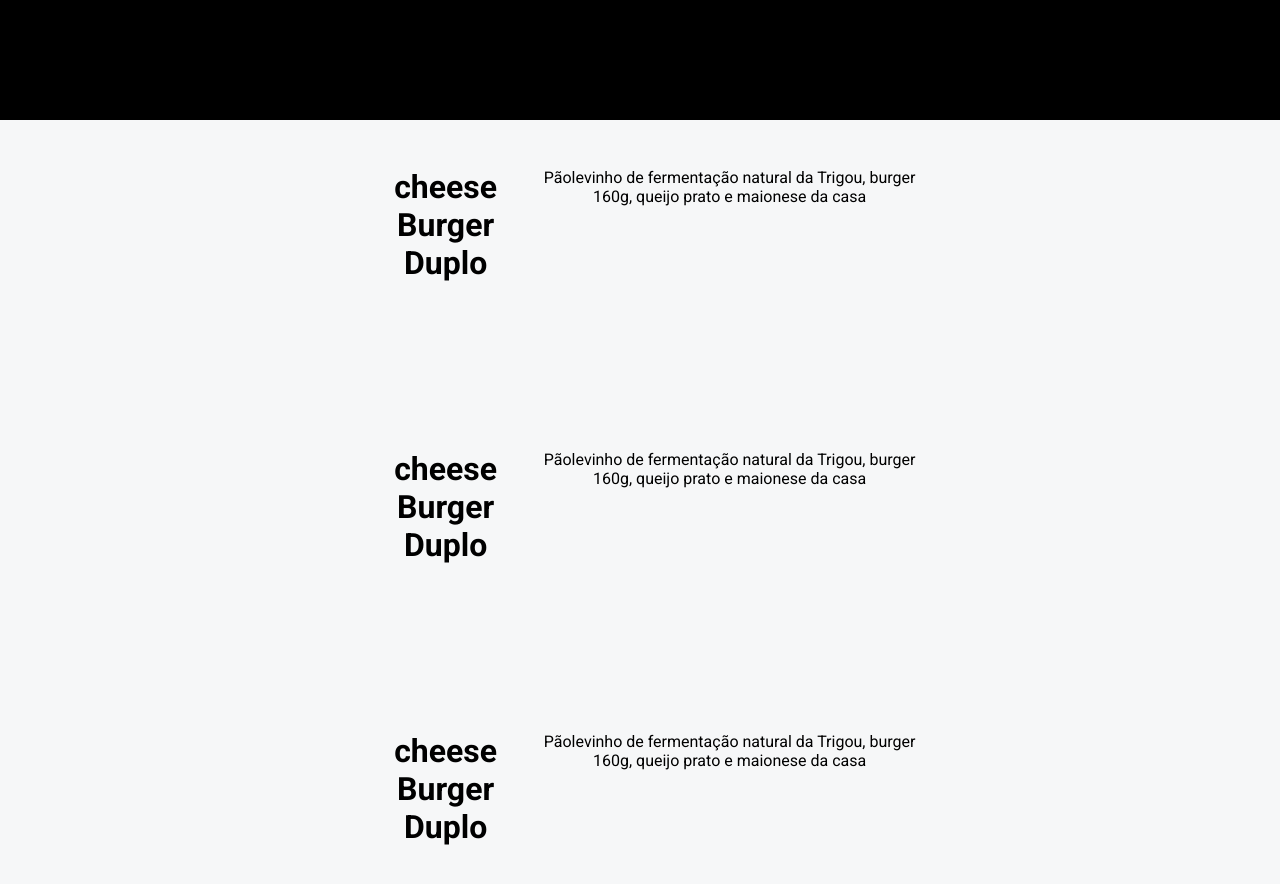
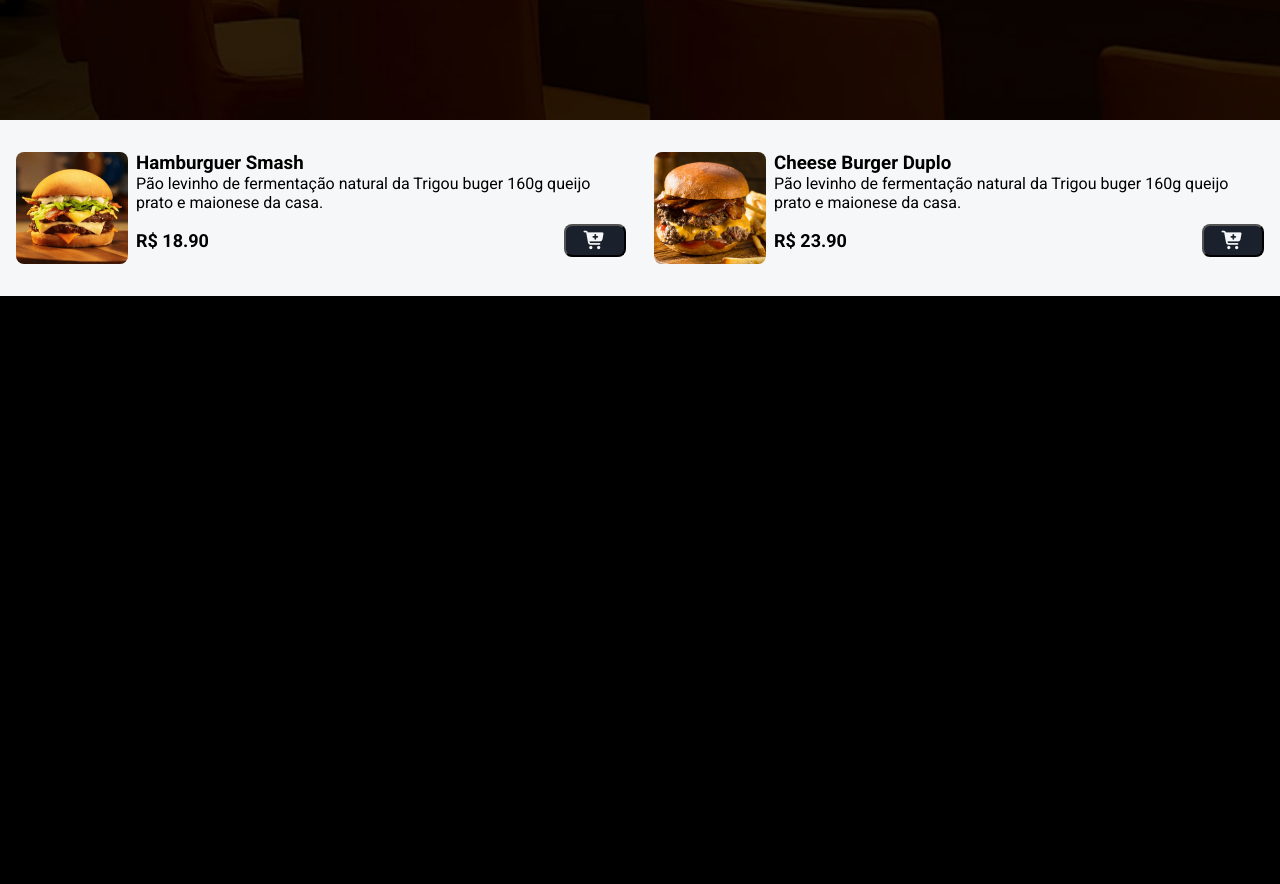
Before and after one commit to Arvicxz/Dev-Smash, a plain HTML site: page index.html in a window 1280 px wide. Shown: the part 680-1564 px from the top of the page. After the commit the page ends 976 px from the top, so only its background shows below. Drawn offline with Linux system fonts and the light colour scheme; files that its build step writes are made by us from their sources.

Commit message:
feat: novas atualizações no codigo, alteração de estrutura do html e css com adição de media quare

```diff
--- a/css/style.css
+++ b/css/style.css
@@ -26,7 +26,7 @@ body {
     display: flex;
     justify-content: center;
     align-items: center;
-    background-image: url('/Lanchonete/assets/img/bg.png');
+    background-image: url('/assets/img/bg.png');
     background-size:  cover;
     background-position: center;
     background-repeat: no-repeat;
@@ -78,22 +78,66 @@ body {
     font-weight: bold;
 }
 
-.container {
-    display: flex;
+
+.grid {
+    display: grid;
     flex-direction: column;
     align-items: center;
     background-color: var(--white);
     padding: 2rem 1rem;
-    justify-content: space-between;
-    gap: 7rem;
+    gap: 1.75rem;
+    grid-template-columns: 1fr;
+    margin-left: auto;
+    margin-right: auto;
+    max-width: 80rem;
 }
 
-.item-1 {
+@media (min-width: 762px) {
+    .grid {
+        grid-template-columns: repeat(2, minmax(0,1fr));
+    }
+}
+
+.item {
     display: flex;
-    width: 100%;
-    max-width: 600px;
-    margin-bottom: 1.5rem;
-    padding: 1rem;
+    gap: .5rem;
+}
+
+.item img {
+    width: 7rem;
+    height: 7rem;
+    border-radius: 8px;
+}
+
+.item img:hover {
+    transform: rotate(3deg) scale(1.1);
+    transition-duration: 300ms;
+}
+
+.text {
     color: var(--black);
-    text-align: center;
 }
+
+.price {
+    display: flex;
+    align-items: center;
+    justify-content: space-between;
+    gap: .5rem;
+    margin-top: .75rem;
+}
+
+.price p {
+    font-weight: 700;
+    font-size: large;
+}
+
+.cart-btn {
+    background: #1a202c;
+    padding: 5px 18px;
+    border-radius: .5rem;
+}
+
+.cart-btn i {
+    font-size: large;
+    color: var(--white);
+}
--- a/index.html
+++ b/index.html
@@ -6,24 +6,17 @@
     <title>Dev Smash</title>
     <link
       rel="stylesheet"
-      href="https://cdnjs.cloudflare.com/ajax/libs/font-awesome/7.0.0/css/all.min.css"
-      integrity="sha512-DxV+EoADOkOygM4IR9yXP8Sb2qwgidEmeqAEmDKIOfPRQZOWbXCzLC6vjbZyy0vPisbH2SyW27+ddLVCN+OMzQ=="
+      href="https://cdnjs.cloudflare.com/ajax/libs/font-awesome/7.0.1/css/all.min.css"
+      integrity="sha512-2SwdPD6INVrV/lHTZbO2nodKhrnDdJK9/kg2XD1r9uGqPo1cUbujc+IYdlYdEErWNu69gVcYgdxlmVmzTWnetw=="
       crossorigin="anonymous"
       referrerpolicy="no-referrer"
     />
-    <link
-      rel="stylesheet"
-      href="https://cdnjs.cloudflare.com/ajax/libs/font-awesome/4.7.0/css/font-awesome.css"
-      integrity="sha512-5A8nwdMOWrSz20fDsjczgUidUBR8liPYU+WymTZP1lmY9G6Oc7HlZv156XqnsgNUzTyMefFTcsFH/tnJE/+xBg=="
-      crossorigin="anonymous"
-      referrerpolicy="no-referrer"
-    />
-    <link rel="stylesheet" href="/Lanchonete/css/style.css" />
+    <link rel="stylesheet" href="/css/style.css" />
   </head>
   <body>
     <header class="header">
       <div class="title">
-        <img src="/Lanchonete/assets/img/hamb-1.png" alt="Logo" />
+        <img src="/assets/img/hamb-1.png" alt="Logo" />
         <h1>Dev Smash</h1>
         <span>Rua dev rush, 14 - Salvador, BA</span>
         <div class="funcion">
@@ -32,33 +25,54 @@
       </div>
     </header>
 
-    <div class="container">
-      <div class="item-1">
-        <img src="/Lanchonete/assets/img/hamb-1.png" alt="" />
-        <h1>cheese Burger Duplo</h1>
+    <div id="menu" class="container">
+      <main class="grid">
+        <div class="item">
+          <img src="./assets/img/hamb-1.png" alt="Hamburguer Smash" />
+
+          <div class="text">
+            <h3>Hamburguer Smash</h3>
             <p>
-          Pãolevinho de fermentação natural da Trigou, burger 160g, queijo prato
-          e maionese da casa
+              Pão levinho de fermentação natural da Trigou buger 160g queijo
+              prato e maionese da casa.
             </p>
+
+            <div class="price">
+              <p>R$ 18.90</p>
+              <button
+                class="cart-btn"
+                data-name="Hamburguer Smash"
+                data-price="18.90"
+              >
+                <i class="fa fa-cart-plus"></i>
+              </button>
+            </div>
+          </div>
         </div>
 
-      <div class="item-1">
-        <img src="/Lanchonete/assets/img/hamb-1.png" alt="" />
-        <h1>cheese Burger Duplo</h1>
+        <div class="item">
+          <img src="./assets/img/hamb-2.png" alt="Cheese Burger Duplo" />
+
+          <div class="text">
+            <h3>Cheese Burger Duplo</h3>
             <p>
-          Pãolevinho de fermentação natural da Trigou, burger 160g, queijo prato
-          e maionese da casa
+              Pão levinho de fermentação natural da Trigou buger 160g queijo
+              prato e maionese da casa.
             </p>
+
+            <div class="price">
+              <p>R$ 23.90</p>
+              <button
+                class="cart-btn"
+                data-name="Hamburguer Smash"
+                data-price="13.90"
+              >
+                <i class="fa fa-cart-plus"></i>
+              </button>
             </div>
-
-      <div class="item-1">
-        <img src="/Lanchonete/assets/img/hamb-1.png" alt="" />
-        <h1>cheese Burger Duplo</h1>
-        <p>
-          Pãolevinho de fermentação natural da Trigou, burger 160g, queijo prato
-          e maionese da casa
-        </p>
           </div>
+        </div>
+      </main>
     </div>
   </body>
 </html>
```
Lines whose indentation alone changed are shown as unchanged.
